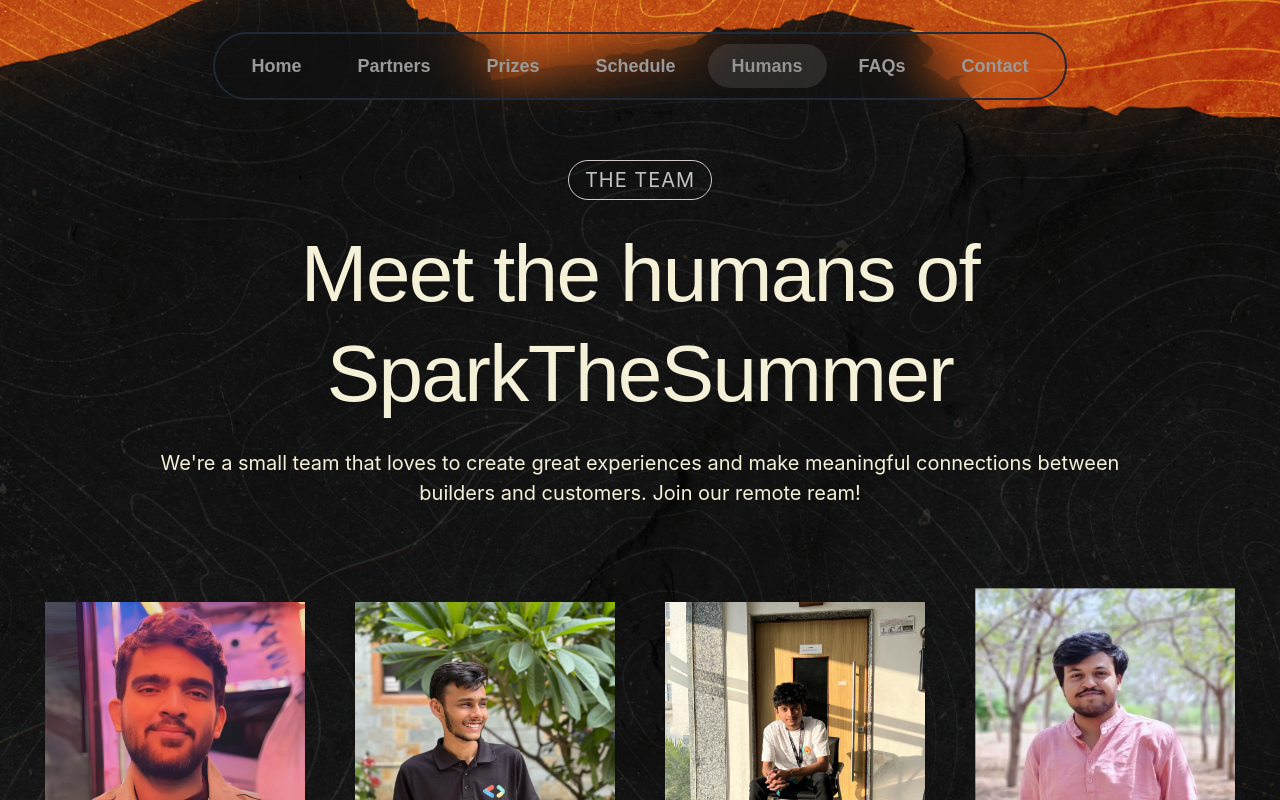
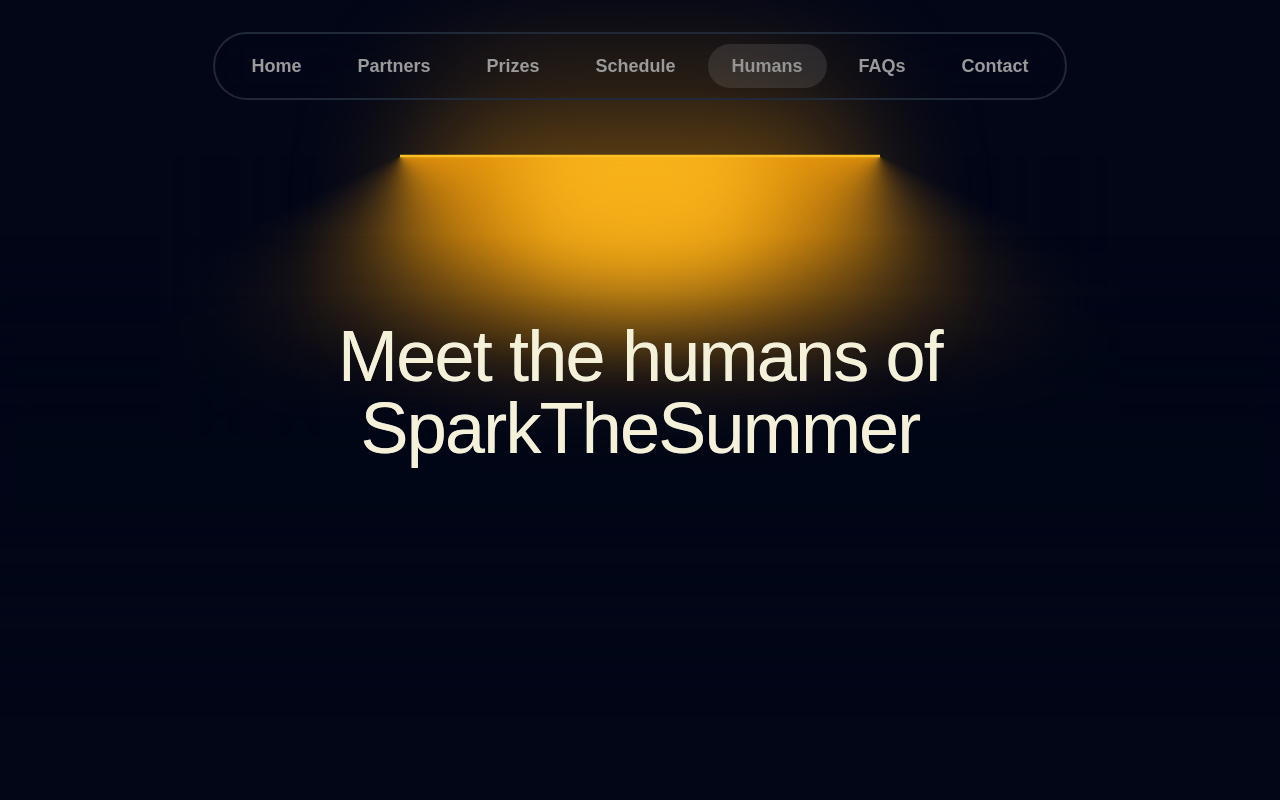
Before and after one commit to Vishal-Jagya/SparkTheSummer, a Next.js app: page /humans in a window 1280 px wide. Shown: the top 800 px of the page. Built offline with nearby package versions, Linux system fonts and the light colour scheme; a web font is replaced by a local one.

Commit message:
add new componts in humans page

```diff
--- a/app/humans/page.jsx
+++ b/app/humans/page.jsx
@@ -10,9 +10,12 @@ import himanshu  from "@/public/humansPage/himanshuPic.png"
 
 
 
+
+
 import CircleAnimation from "@/components/CircleAnimation";
 import Navbar from "@/components/Navbar";
 import Footer from "@/components/Footer";
+import { LampContainer, LampDemo } from "@/components/lamp/lamp";
 
 export const metadata = {
   title: "Humans | SparkTheSummer",
@@ -98,6 +101,7 @@ export default function Team() {
   return (
     <>
       <Navbar />
+      <LampDemo/>
       <div
         className="bg-[#101010] flex flex-col min-h-screen
           px-4 md:px-10 lg:px-20 xl:px-10 2xl:px-48 py-40"
@@ -120,22 +124,22 @@ export default function Team() {
                 THE TEAM
               </p>
             </div>
-            <p
+            {/* <p
               className="text-[#F5F0D8] text-center text-[2.5rem] font-normal
                 md:text-[4rem] xl:text-[5rem] xl:leading-[6.25rem] xl:tracking-[-0.1rem]"
             >
               Meet the humans of
               <br /> SparkTheSummer
-            </p>
+            </p> */}
           </div>
-          <p
+          {/* <p
             className="w-full lg:max-w-[80%] text-[#F5F0D8] font-[Inter]
               text-center font-normal text-[1.25rem] "
           >
             We're a small team that loves to create great experiences and make
             meaningful connections between builders and customers. Join our
             remote ream!
-          </p>
+          </p> */}
         </div>
 
 
--- /dev/null
+++ b/components/lamp/lamp.jsx
@@ -0,0 +1,113 @@
+"use client";
+import React from "react";
+import { motion } from "framer-motion";
+import { cn } from "@/lib/utils";
+
+function LampDemo() {
+  return (
+    <LampContainer>
+      <motion.h1
+        initial={{ opacity: 0.5, y: 100 }}
+        whileInView={{ opacity: 1, y: 0 }}
+        transition={{
+          delay: 0.3,
+          duration: 0.8,
+          ease: "easeInOut",
+        }}
+        className={cn(
+          "mt-8 bg-gradient-to-br from-slate-300 to-slate-500 py-4 bg-clip-text text-center text-4xl font-medium tracking-tight text-transparent md:text-7xl"
+        )}
+      >
+
+        <p className="text-[#F5F0D8] font-normal"
+
+            >
+              Meet the humans of
+              <br /> SparkTheSummer
+            </p>
+
+
+
+
+
+      </motion.h1>
+    </LampContainer>
+  );
+}
+
+function LampContainer({ children, className }) {
+  return (
+    <div
+      className={cn(
+        "relative flex min-h-screen flex-col items-center justify-center overflow-hidden bg-slate-950 w-full rounded-md z-0",
+        className
+      )}
+    >
+      <div className="relative flex w-full flex-1 scale-y-125 items-center justify-center isolate z-0 ">
+        <motion.div
+          initial={{ opacity: 0.5, width: "15rem" }}
+          whileInView={{ opacity: 1, width: "30rem" }}
+          transition={{
+            delay: 0.3,
+            duration: 0.8,
+            ease: "easeInOut",
+          }}
+          style={{
+            backgroundImage: `conic-gradient(var(--conic-position), var(--tw-gradient-stops))`,
+          }}
+          className="absolute inset-auto right-1/2 h-56 overflow-visible w-[30rem] bg-gradient-conic from-amber-500 via-transparent to-transparent [--conic-position:from_70deg_at_center_top]"
+        >
+        //  <div className="absolute  w-[100%] left-0 bg-slate-950 h-40 bottom-0 z-20 [mask-image:linear-gradient(to_top,white,transparent)]" />
+        <div className="absolute  w-40 h-[100%] left-0 bg-slate-950  bottom-0 z-20 [mask-image:linear-gradient(to_right,white,transparent)]" />
+        </motion.div>
+        <motion.div
+          initial={{ opacity: 0.5, width: "15rem" }}
+          whileInView={{ opacity: 1, width: "30rem" }}
+          transition={{
+            delay: 0.3,
+            duration: 0.8,
+            ease: "easeInOut",
+          }}
+          style={{
+            backgroundImage: `conic-gradient(var(--conic-position), var(--tw-gradient-stops))`,
+          }}
+          className="absolute inset-auto left-1/2 h-56 w-[30rem] bg-gradient-conic from-transparent via-transparent to-amber-500 text-white [--conic-position:from_290deg_at_center_top]"
+        >
+          <div className="absolute  w-40 h-[100%] right-0 bg-slate-950  bottom-0 z-20 [mask-image:linear-gradient(to_left,white,transparent)]" />
+          <div className="absolute  w-[100%] right-0 bg-slate-950 h-40 bottom-0 z-20 [mask-image:linear-gradient(to_top,white,transparent)]" />
+        </motion.div>
+        <div className="absolute top-1/2 h-48 w-full translate-y-12 scale-x-150 bg-slate-950 blur-2xl"></div>
+        <div className="absolute top-1/2 z-50 h-48 w-full bg-transparent opacity-10 backdrop-blur-md"></div>
+        <div className="absolute inset-auto z-50 h-36 w-[28rem] -translate-y-1/2 rounded-full bg-amber-500 opacity-50 blur-3xl"></div>
+        <motion.div
+          initial={{ width: "8rem" }}
+          whileInView={{ width: "16rem" }}
+          transition={{
+            delay: 0.3,
+            duration: 0.8,
+            ease: "easeInOut",
+          }}
+          className="absolute inset-auto z-30 h-36 w-64 -translate-y-[6rem] rounded-full bg-amber-400 blur-2xl"
+        ></motion.div>
+        <motion.div
+          initial={{ width: "15rem" }}
+          whileInView={{ width: "30rem" }}
+          transition={{
+            delay: 0.3,
+            duration: 0.8,
+            ease: "easeInOut",
+          }}
+          className="absolute inset-auto z-50 h-0.5 w-[30rem] -translate-y-[7rem] bg-amber-400 "
+        ></motion.div>
+
+        <div className="absolute inset-auto z-40 h-44 w-full -translate-y-[12.5rem] bg-slate-950 "></div>
+      </div>
+
+      <div className="relative z-50 flex -translate-y-80 flex-col items-center px-5">
+        {children}
+      </div>
+    </div>
+  );
+}
+
+export { LampDemo, LampContainer };
--- a/package.json
+++ b/package.json
@@ -16,7 +16,7 @@
     "class-variance-authority": "^0.7.0",
     "clsx": "^2.1.0",
     "firebase": "^10.9.0",
-    "framer-motion": "^11.0.6",
+    "framer-motion": "^11.0.28",
     "lucide-react": "^0.323.0",
     "next": "14.1.0",
     "react": "^18",
@@ -24,7 +24,7 @@
     "react-tilt": "^1.0.2",
     "react-toastify": "^10.0.4",
     "sharp": "^0.33.3",
-    "tailwind-merge": "^2.2.1",
+    "tailwind-merge": "^2.2.2",
     "tailwindcss-animate": "^1.0.7",
     "three": "^0.136.0"
   },
```
Also changed, not shown: 1 other file (tests, documents, lock files or other folders).
